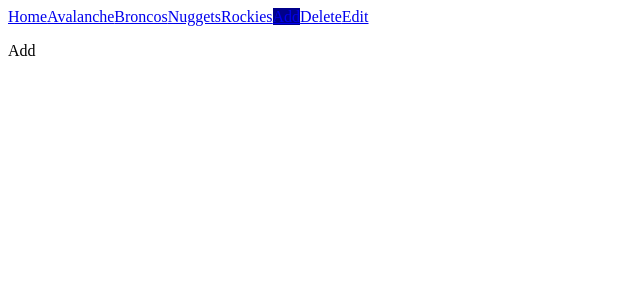
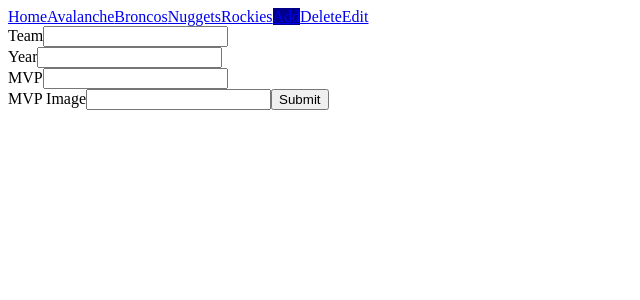
Before and after one commit to LynnEdwardMcqueen/Phase2Project, a React (Create React App) app: page /Add in a window 1280 px wide. Shown: the top 300 px of the page, without its empty margins (0-640 px from the left). Built offline with nearby package versions, Linux system fonts and the light colour scheme; data requests are answered from the project's data file.

Commit message:
Add feature gets form data for new entry.

```diff
--- a/src/components/Add.js
+++ b/src/components/Add.js
@@ -1,10 +1,16 @@
 import React from "react";
+import ChampionshipDataForm from "./ChampionshipDataForm"
 
 function Add( {titles}) {
+  function handleAddedEntrySubmission(newEntry) {
+    console.log(newEntry)
+    debugger
+  }
   console.log("Add")
   console.log(titles)
+  let newEntry = {id:null, team:"", mvp: "", year:"", image: ""}
   return (
-    <p> Add </p>
+    <ChampionshipDataForm titleToEdit = {newEntry} formVisibility = "visible" onDataFormSubmit = {handleAddedEntrySubmission}/>
   )
 }
 
--- a/src/components/ChampionshipDataForm.js
+++ b/src/components/ChampionshipDataForm.js
@@ -16,7 +16,6 @@ function ChampionshipDataForm({titleToEdit, formVisibility, onDataFormSubmit}) {
   }
 
   function updateMVP(event) {
-    debugger
     setChampionMVP(event.target.value)
   }
 
@@ -26,7 +25,6 @@ function ChampionshipDataForm({titleToEdit, formVisibility, onDataFormSubmit}) {
 
   function handleSubmitEvent(event) {
     event.preventDefault();
-    debugger
     let editedEntry = {id:null, team: championTeam, year: championYear, mvp: championMVP, image: championMVPPicture}
     onDataFormSubmit(editedEntry)
   }
```
